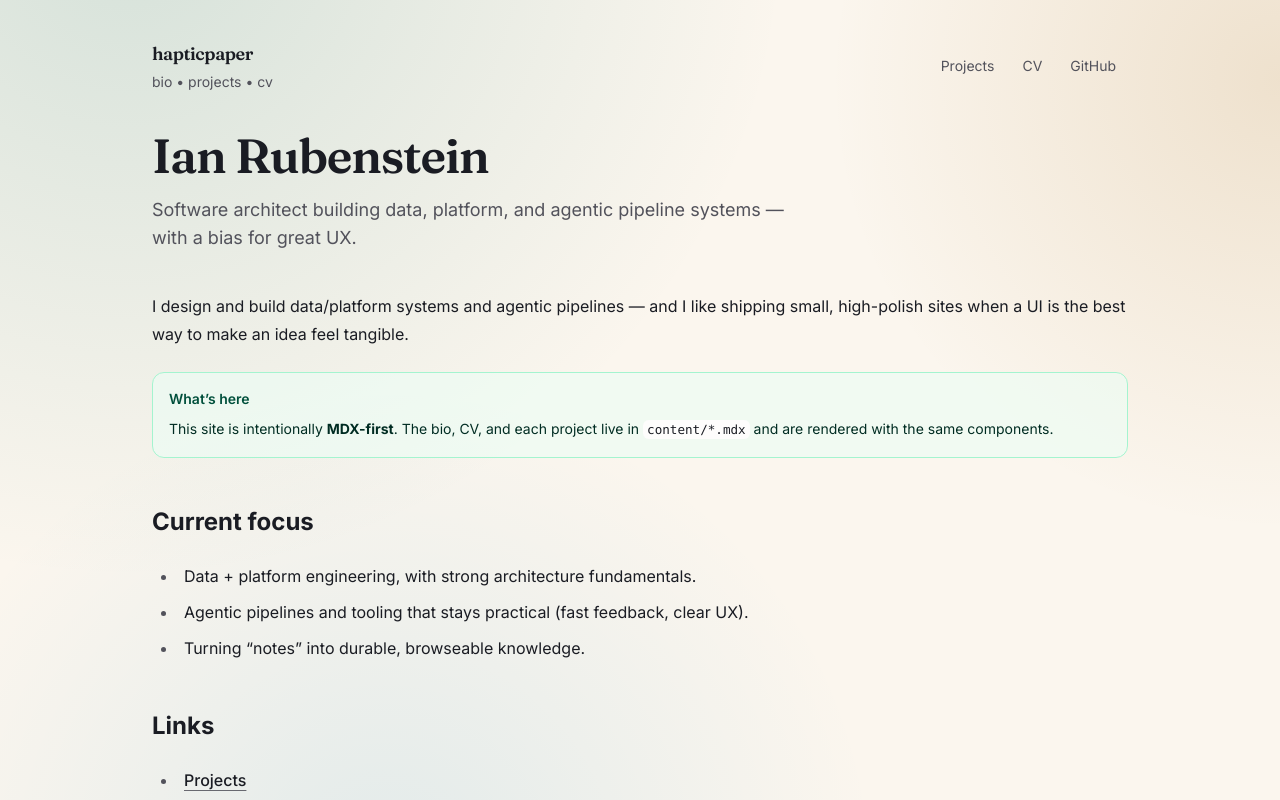
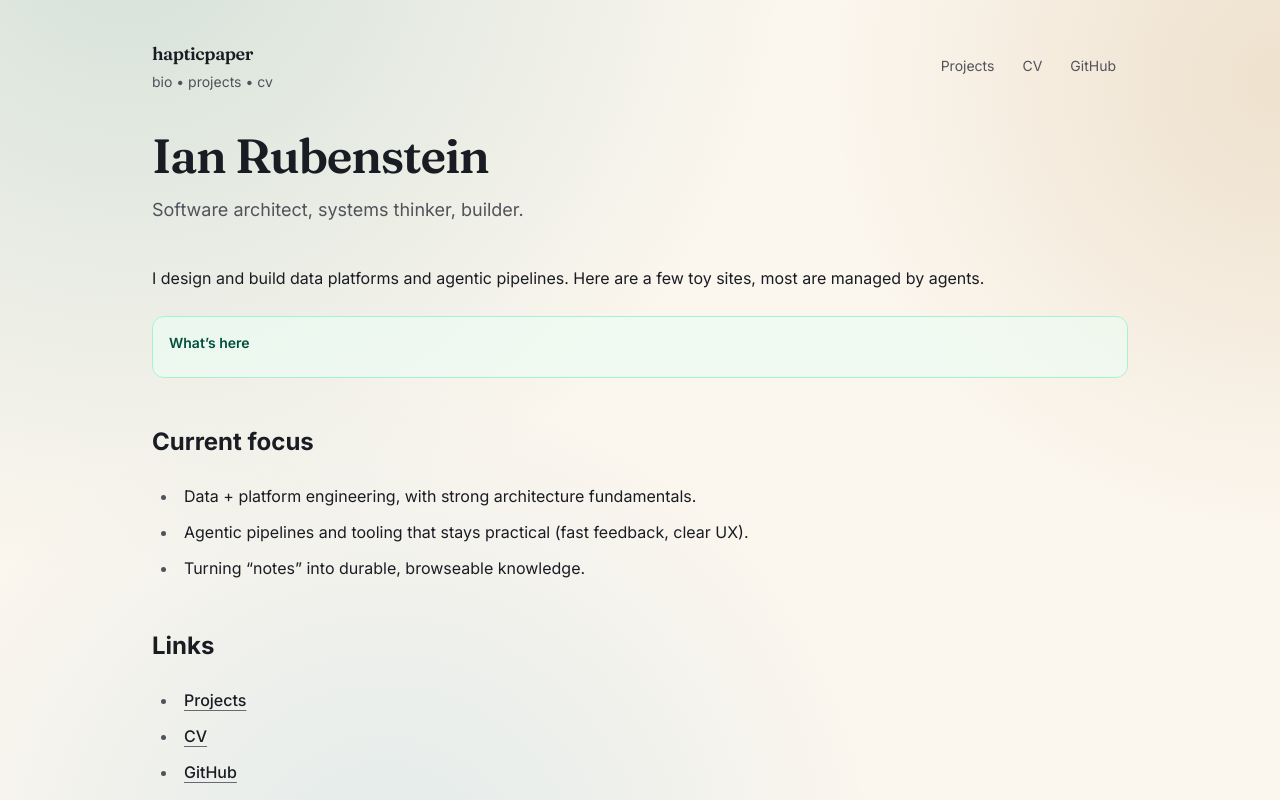
Before and after one commit to hapticPaper/hapticpaper.github.io, a React (Vite) app: page / in a window 1280 px wide. Shown: the top 800 px of the page. Built offline with nearby package versions, Linux system fonts and the light colour scheme.

Commit message:
content updates

```diff
--- a/content/cv.mdx
+++ b/content/cv.mdx
@@ -5,14 +5,12 @@ subtitle: "A lightweight, easy-to-edit résumé page."
 
 ## Snapshot
 
-- **Focus:** product engineering, UI, design systems, content tooling.
-- **Strengths:** fast iteration, clarity in code + docs, strong taste.
+- **Focus:** product engineering, data pipelines, agentic workflows.
+- **Strengths:** fast iteration, abstraction, production infra.
 
 ## Skills
 
-- TypeScript / React
-- MDX content pipelines
-- UI systems + CSS
+- Python, SQL, Cloud
 - Tooling, scripts, and developer experience
 
 ## Selected work
--- a/content/home.mdx
+++ b/content/home.mdx
@@ -1,13 +1,10 @@
 ---
 title: "Ian Rubenstein"
-subtitle: "Software architect building data, platform, and agentic pipeline systems — with a bias for great UX."
+subtitle: "Software architect, systems thinker, builder."
 ---
 
-I design and build data/platform systems and agentic pipelines — and I like shipping small, high-polish sites when a UI is the best way to make an idea feel tangible.
-
+I design and build data platforms and agentic pipelines. Here are a few toy sites, most are managed by agents.
 <Callout variant="tip" title="What’s here">
-
-This site is intentionally **MDX-first**. The bio, CV, and each project live in `content/*.mdx` and are rendered with the same components.
 
 </Callout>
 
```
